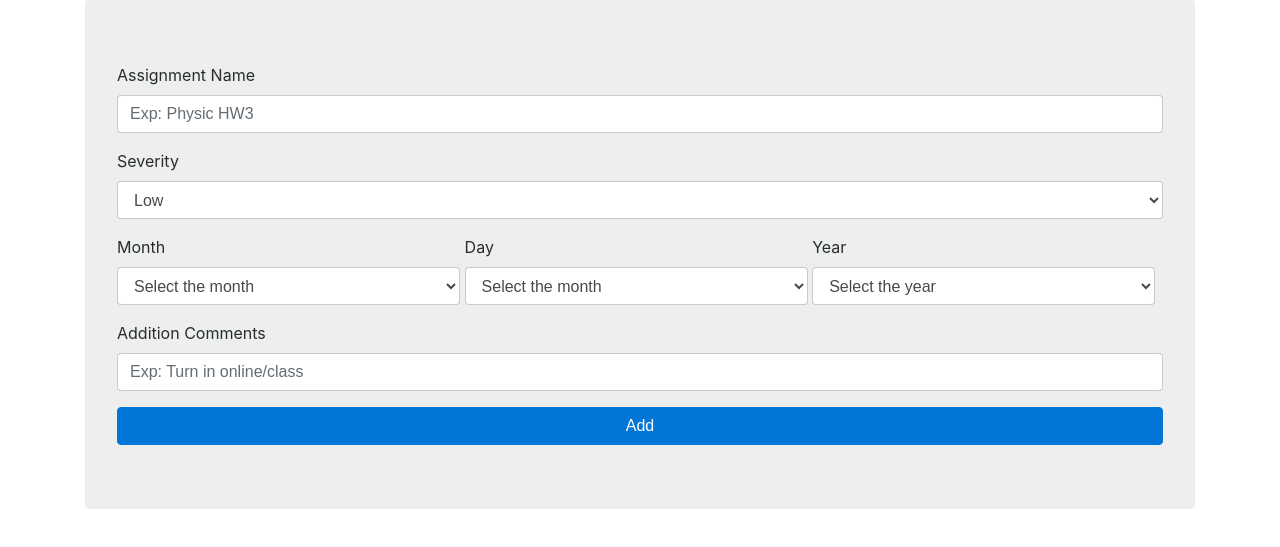
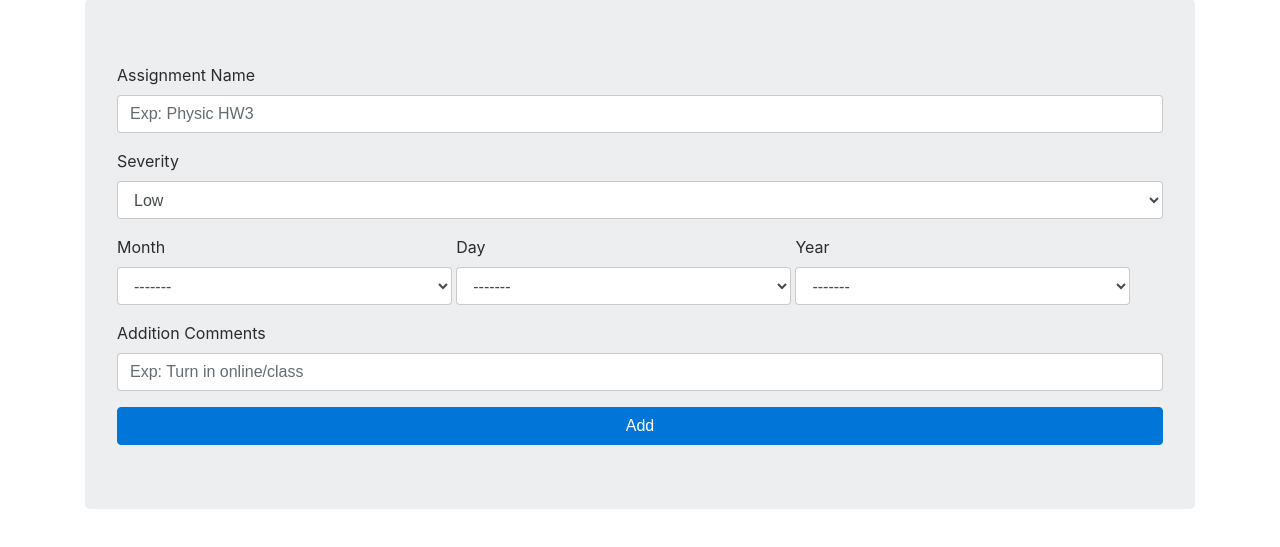
Before and after one commit to Trongvan214/AssignmentsTodo, a plain HTML site: page index.html in a window 1280 px wide. Shown: the part 53-600 px from the top of the page. Drawn offline with nearby package versions, Linux system fonts and the light colour scheme; a script that the page names is missing.

Commit message:
fix length null problem

```diff
--- a/index.html
+++ b/index.html
@@ -29,7 +29,7 @@
           <div class="form-group custom-form-control">
             <label for="month">Month</label>
             <select class="form-control" id="month">
-              <option value="default">Select the month</option>
+              <option value="default">-------</option>
               <option value="1">January</option>
               <option value="2">February</option>
               <option value="3">March</option>
@@ -47,7 +47,7 @@
           <div class="form-group custom-form-control">
           <label for="day">Day</label>
           <select class="form-control" id="day">
-            <option value="default">Select the month</option>
+            <option value="default">-------</option>
             <option>1</option>
             <option>2</option>
             <option>3</option>
@@ -84,7 +84,7 @@
         <div class="form-group custom-form-control">
           <label for="year">Year</label>
           <select class="form-control" id="year">
-            <option value="default">Select the year</option>
+            <option value="default">-------</option>
             <option>2017</option>
             <option>2018</option>
             <option>2019</option>
--- a/main.js
+++ b/main.js
@@ -72,6 +72,8 @@ function showTodos() {
   var assigns = JSON.parse(localStorage.getItem('assigns'));
   var assignList = document.getElementById('assignList');
   assignList.innerHTML = '';
+  if(!(assigns == null))
+  {
     for(var i = assigns.length - 1; i >= 0; i--) {
       var id = assigns[i].id;
       var comment = assigns[i].comment;
@@ -92,6 +94,7 @@ function showTodos() {
                                 '</div></br>';
     }
   }
+}
 function remainingTime(year,month,day)
 {
   var countDownDate = new Date(year,month-1,day).getTime();
--- a/style.css
+++ b/style.css
@@ -1,4 +1,4 @@
 .custom-form-control {
     box-sizing: border-box;
-    width: 32.8%;
+    width: 32%;
     display: inline-block;
```
Lines whose indentation alone changed are shown as unchanged.
